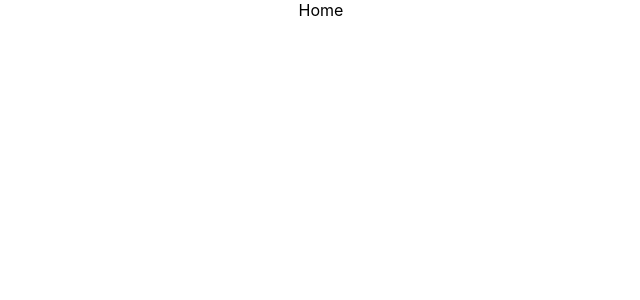
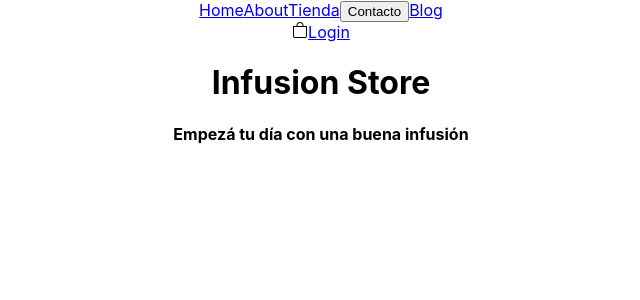
Before and after one commit to IgnacioSM98/pf-gp1-deploy, a React (Create React App) app in the folder client/: page / in a window 1280 px wide. Shown: the top 300 px of the page, without its empty margins (319-959 px from the left). Built offline with nearby package versions, Linux system fonts and the light colour scheme.

Commit message:
feat/home

```diff
--- a/client/package.json
+++ b/client/package.json
@@ -8,6 +8,7 @@
     "@testing-library/react": "^11.2.1",
     "@testing-library/user-event": "^12.2.2",
     "axios": "^0.26.1",
+    "bootstrap-icons": "^1.8.2",
     "html-react-parser": "^1.4.12",
     "react": "^17.0.1",
     "react-dom": "^17.0.1",
--- a/client/src/Components/Home/Home.jsx
+++ b/client/src/Components/Home/Home.jsx
@@ -1,5 +1,33 @@
 import React from "react";
+import { Link } from "react-router-dom";
 
 export default function Home() {
-  return <div>Home</div>;
+  return (
+    <>
+      <div className="navBar">
+        <Link to="/">Home</Link>
+        <Link to="/">About</Link>
+        <Link to="/tienda">Tienda</Link>
+        <button>Contacto</button>
+        <Link to="/blog">Blog</Link>
+
+        <div className="login">
+          <svg
+            xmlns="http://www.w3.org/2000/svg"
+            width="16"
+            height="16"
+            fill="currentColor"
+            class="bi bi-bag"
+            viewBox="0 0 16 16"
+          >
+            <path d="M8 1a2.5 2.5 0 0 1 2.5 2.5V4h-5v-.5A2.5 2.5 0 0 1 8 1zm3.5 3v-.5a3.5 3.5 0 1 0-7 0V4H1v10a2 2 0 0 0 2 2h10a2 2 0 0 0 2-2V4h-3.5zM2 5h12v9a1 1 0 0 1-1 1H3a1 1 0 0 1-1-1V5z" />
+          </svg>
+          <Link to="/login">Login</Link>
+        </div>
+      </div>
+
+      <h1>Infusion Store</h1>
+      <h4>Empezá tu día con una buena infusión</h4>
+    </>
+  );
 }
```
Also changed, not shown: 1 other file (tests, documents, lock files or other folders).
